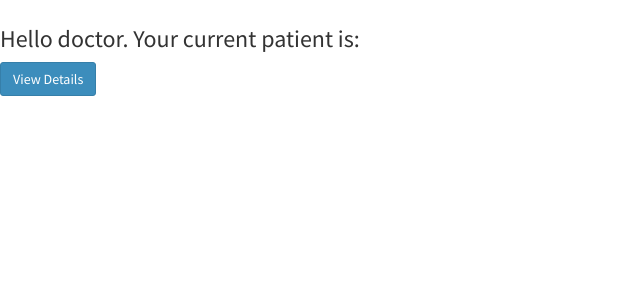
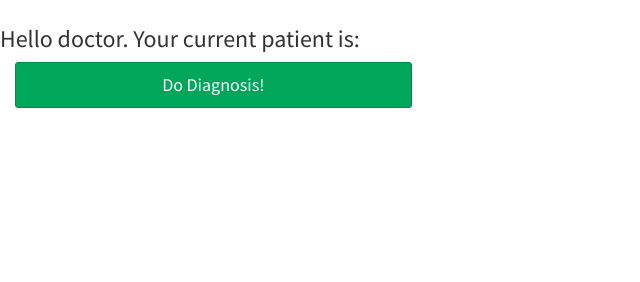
Before and after one commit to abhiyadav1323/iitghospital, a PHP site: page /staff_doctor.php in a window 1280 px wide. Shown: the part 98-380 px from the top of the page, without its empty margins (0-640 px from the left). Run offline with PHP 8.4, Linux system fonts and the light colour scheme; the visitor is signed in with stand-in values (Sample User, id 1); tables that the repository leaves empty or names only in its code hold one stand-in row (values such as "Sample post"); data that the repository does not hold is empty; some libraries are stand-ins or nearby versions.

Commit message:
Button now redirecting

```diff
--- a/staff_doctor.php
+++ b/staff_doctor.php
@@ -15,10 +15,8 @@ else
 {
     $row = mysqli_fetch_assoc($query_run);
     $name = $row["name"];
+    $_SESSION["patient_id"]=$temp;
 }
-
-
-
 
 ?>
 
@@ -58,8 +56,11 @@ else
     <br> <br>
     <?php echo "Hello doctor. Your current patient is:" . $name ;?>
 </h3>
- <div>
-<button type="button" class="btn btn-primary">View Details</button>
+<div>
+    <div class="col-sm-4">
+        <a href="view_details.php"><button type="button" class="btn btn-block btn-success btn-lg">Do Diagnosis!</button></a>
+    </div>
 </div>
+
 </body>
 </html>
```
